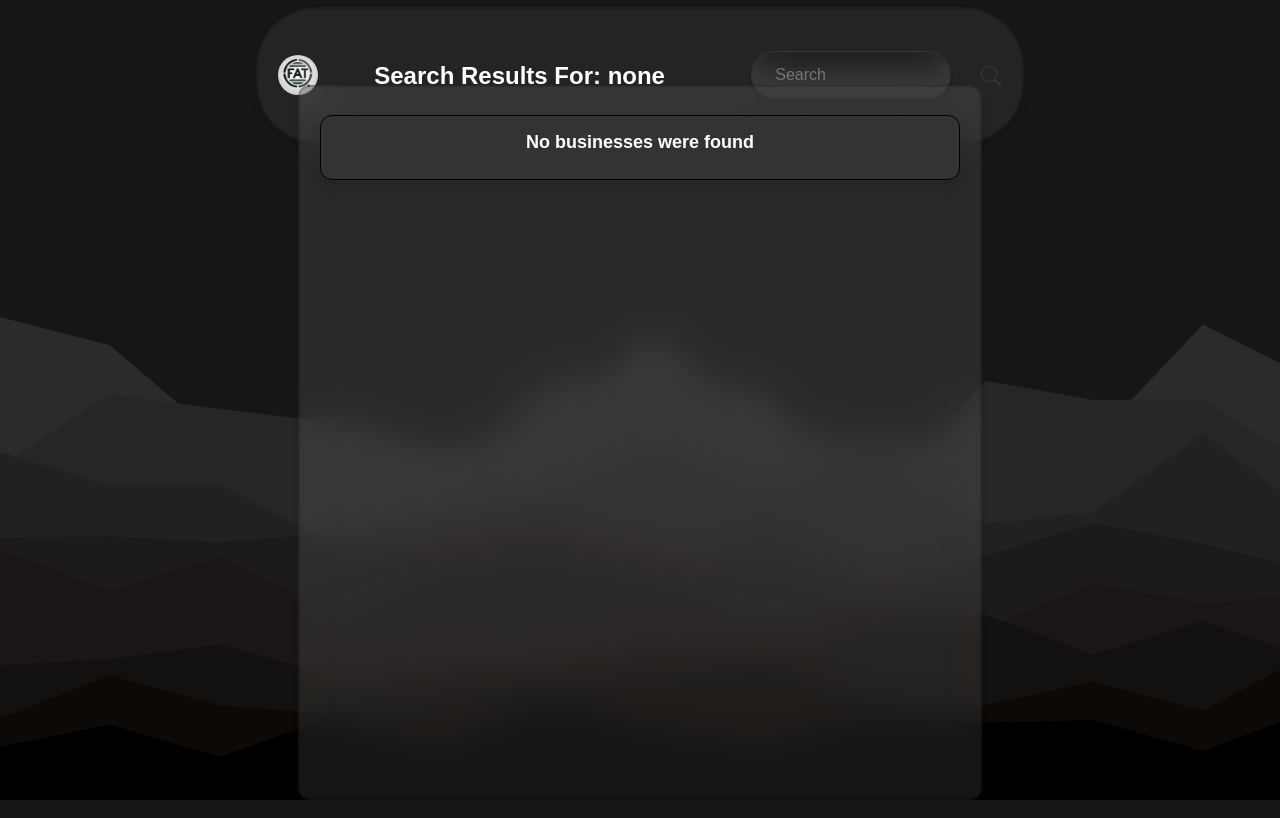
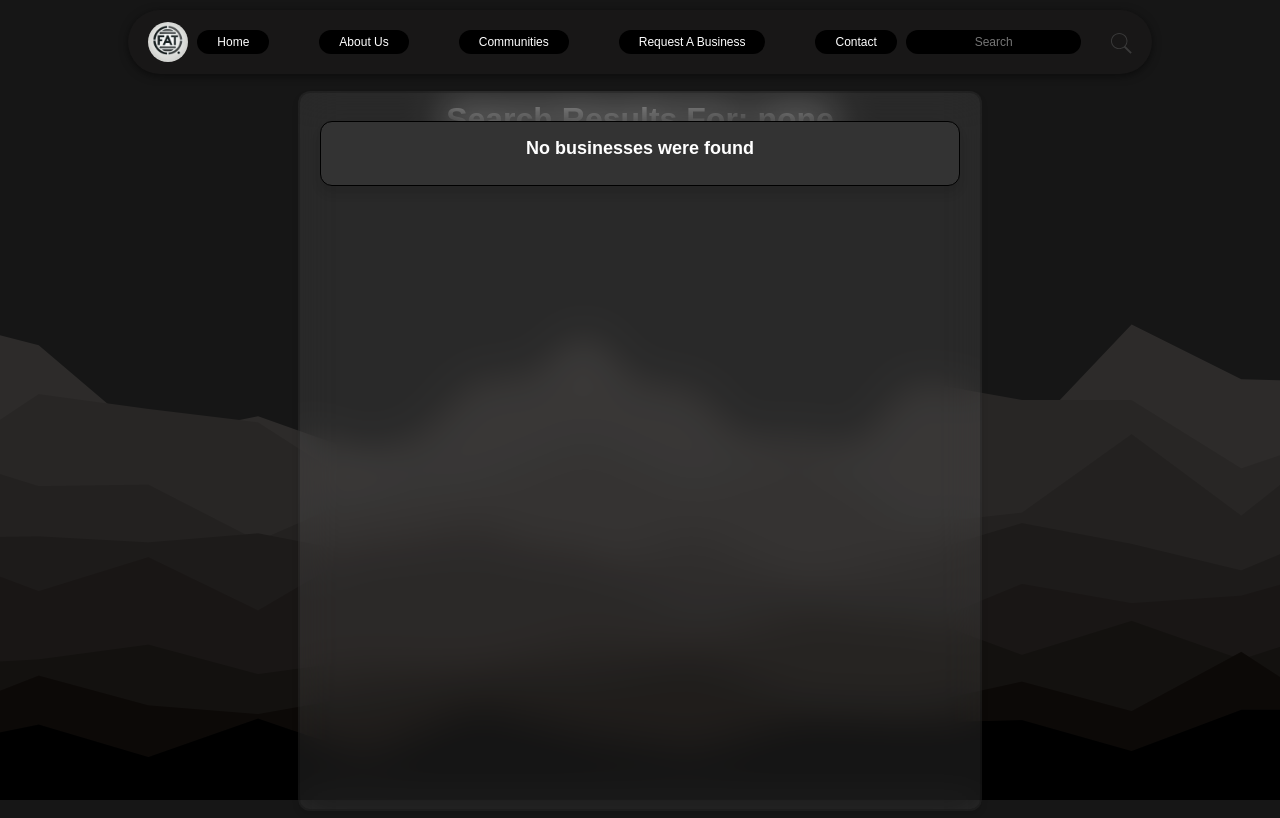
Before and after one commit to Vkutti/projectFAT, a Flask app: page /enterinfo in a window 1280 px wide. Run offline with Flask 3, Linux system fonts and the light colour scheme; data comes from the database, SQL or seed files in the repository; some libraries are stand-ins or nearby versions.

Commit message:
global navbar

```diff
--- a/projectFAT/static/NavbarABOUT.css
+++ b/projectFAT/static/NavbarABOUT.css
@@ -16,6 +16,7 @@
     border-radius: 60px; /* Rounded edges */
     width: 80%; /* Navbar width */
     box-shadow: 0 2px 8px rgba(0, 0, 0, 0.5);
+    margin-top: 30px;
 
     position: absolute;
     top: -20px; /* Slightly down from the top */
@@ -82,3 +83,65 @@
     display: flex;
     gap: 10px;
 }
+
+.bubble-button {
+    display: inline-block;
+    padding: 3px 20px;
+    font-size: 12px;
+    text-align: center;
+    text-decoration: none;
+    color: white;
+    background-color: Black;
+    border: 0px solid White;
+    border-radius: 20px;
+    transition: all 0.3s ease;
+  }
+
+  .bubble-button:hover {
+    transform: scale(1.5);
+    background-color: black;
+    color: white;
+    box-shadow: 0 4px 8px rgba(0, 0, 0, 0.2);
+  }
+
+  .nav-links {
+    display: flex;
+    list-style: none;
+    gap: 50px;
+    padding: 0;
+    margin: 0;
+  }
+
+  .nav-links li {
+    display: inline-block;
+  }
+  .search-header__button:hover {
+    transform: scale(1.5);
+    transition: all 0.3s ease;
+  }
+  .search-header__button{
+  transition: all 0.3s ease;
+  }
+  .search-header-input {
+    display: inline-block;
+    padding: 3px 10px;
+    margin-right: 30px;
+    font-size: 12px;
+    text-align: center;
+    text-decoration: none;
+    color: white;
+    background-color: Black;
+    border: 0px solid White;
+    border-radius: 20px;
+    transition: all 0.3s ease;
+  }
+  .search-header-input:hover {
+    transform: scale(1.3);
+    transition: all 0.3s ease;
+  }
+  .logo:hover {
+    transform: scale(1.3);
+  }
+  .logo {
+    transition: all 0.3s ease;
+  }
--- a/projectFAT/static/custom.css
+++ b/projectFAT/static/custom.css
@@ -1,20 +1,4 @@
 
-Conversation opened. 1 unread message.
-
-Skip to content
-Using Gmail with screen readers
-
-1 of 8,963
-(no subject)
-Inbox
-
-Harshith Chem <harshith.chem@gmail.com>
-3:13 PM (0 minutes ago)
-to me
-
-
-0:34
-Listen to email
 category-btn {
     font-size: 3px !important;
 }
--- a/projectFAT/templates/searchResults.html
+++ b/projectFAT/templates/searchResults.html
@@ -5,34 +5,18 @@
     <meta name="viewport" content="width=device-width, initial-scale=1.0">
     <title>For All of Tracy - Results for {{ category }}</title>
     <link href="https://cdn.jsdelivr.net/npm/bootstrap@5.3.3/dist/css/bootstrap.min.css" rel="stylesheet">
+    <link href="https://fonts.googleapis.com/css2?family=Montserrat:wght@400;700&display=swap" rel="stylesheet">
     <link rel="stylesheet" type="text/css" href="../static/custom.css">
-    <link rel="stylesheet" type="text/css" href="../static/NavbarResults.css">
+    <link rel="stylesheet" type="text/css" href="../static/NavbarABOUT.css">
     <link rel="stylesheet" type="text/css" href="../static/SearchBarOnNav.css">
 </head>
 <style>
-
-    .blackunderinput {
-      margin: 30px;
-      background: none;
-      border: 1px solid #353535;
-      outline: none;
-      max-width: 200px;
-      padding: 11px 23px;
-      font-size: 16px;
-      border-radius: 50px;
-      color: #979797;
-      box-shadow: rgb(136 136 136 / 17%) 0px -23px 25px 0px inset,
-        rgb(81 81 81 / 23%) 0px -36px 30px 0px inset,
-        rgba(0, 0, 0, 0.1) 0px -79px 40px 0px inset, rgba(0, 0, 0, 0.06) 0px 2px 1px,
-        rgba(0, 0, 0, 0.09) 0px 4px 2px, rgba(0, 0, 0, 0.09) 0px 8px 4px,
-        rgba(0, 0, 0, 0.09) 0px 16px 8px, rgba(0, 0, 0, 0.09) 0px 32px 16px;
-    }
-
     body {
         background-image: url('./static/Background.svg');
         background-repeat: no-repeat;
         background-attachment: fixed;
         background-size: cover;
+        font-family: "Montserrat", sans-serif;
     }
 
 
@@ -44,43 +28,30 @@
             <div class="logo"></div>
           </a>
 
-           <!--
           <ul class="nav-links">
-              <li></li>
-              <li></li>
-              <li></li>
-              <li></li>
-              <li></li>
-              <li></li>
+            <a class="bubble-button">Home</a>
+            <a class="bubble-button">About Us</a>
+            <a class="bubble-button">Communities</a>
+            <a class="bubble-button">Request A Business</a>
+            <a class="bubble-button">Contact</a>
           </ul>
-        -->
-          <h2 id="search-title" class="" style="font-size:x-large; font-family: sans-serif; color: white; font-weight: bold;margin-top: 10px; text-align: center;">Search Results For: {{ category }}</h2>
-
-
-          <form class="d-flex" action="/enterinfo" >
+          <form class="d-flex" action="/enterinfo">
             <div class="search-header">
-              <input placeholder="Search" name= "enter" class="blackunderinput" type="text" />
-              <button class="search-header__button" onclick="enterpromt()">
-                <svg
-                  fill="none"
-                  viewBox="0 0 18 18"
-                  height="18"
-                  width="18"
-                  class="search-header__icon"
-                >
-                  <path
-                    fill="#3A3A3A"
-                    d="M7.132 0C3.197 0 0 3.124 0 6.97c0 3.844 3.197 6.969 7.132 6.969 1.557 0 2.995-.49 4.169-1.32L16.82 18 18 16.847l-5.454-5.342a6.846 6.846 0 0 0 1.718-4.536C14.264 3.124 11.067 0 7.132 0zm0 .82c3.48 0 6.293 2.748 6.293 6.15 0 3.4-2.813 6.149-6.293 6.149S.839 10.37.839 6.969C.839 3.568 3.651.82 7.132.82z"
-                  ></path>
+              <input placeholder="Search" name="enter" class="search-header-input" type="text" />
+              <button class="search-header__button" onclick="enterprompt()">
+                <svg fill="none" viewBox="0 0 18 18" height="18" width="18" class="search-header__icon">
+                  <path fill="#3A3A3A"
+                    d="M7.132 0C3.197 0 0 3.124 0 6.97c0 3.844 3.197 6.969 7.132 6.969 1.557 0 2.995-.49 4.169-1.32L16.82 18 18 16.847l-5.454-5.342a6.846 6.846 0 0 0 1.718-4.536C14.264 3.124 11.067 0 7.132 0zm0 .82c3.48 0 6.293 2.748 6.293 6.15 0 3.4-2.813 6.149-6.293 6.149S.839 10.37.839 6.969C.839 3.568 3.651.82 7.132.82z">
+                  </path>
                 </svg>
               </button>
             </div>
           </form>
         </div>
-    </div>
-
+      </div>
+    <h2 style="text-align: center; font-size: xx-large; font-weight: bold; color: white; margin-top: 100px; margin-bottom: -120px;"> Search Results For: {{category}}</h2>
     <div class="vw-100 vh-100 d-flex justify-content-center align-items-center flex-column">
-        <h2 id="search-title" class="mb-4" style="font-size:x-large; font-family: sans-serif; color: transparent; font-weight: bold; padding-top: 32px;">Search Results For: {{ category }}</h2>
+        <h2 id="search-title" class="mb-4" style="font-size:x-large; font-family: sans-serif; color: transparent; font-weight: bold; padding-top: 12px;">Search Results For: {{ category }}</h2>
         <div id="cards-container" class="glass-box" style="height: 45rem; overflow-y: scroll;">
             <div class="card-body d-flex flex-column justify-content-center" style="width: 40rem;" id="search-results-container">
                 {% for business in businesses %}
```
